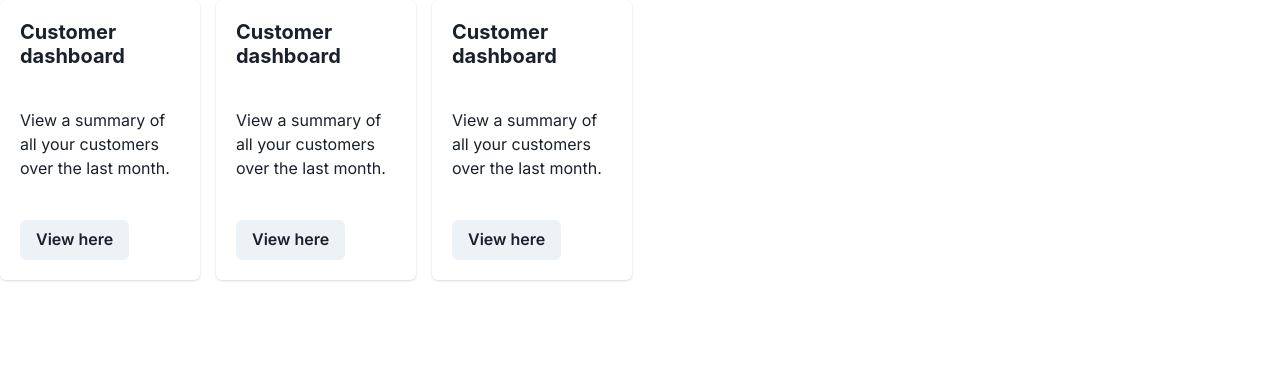
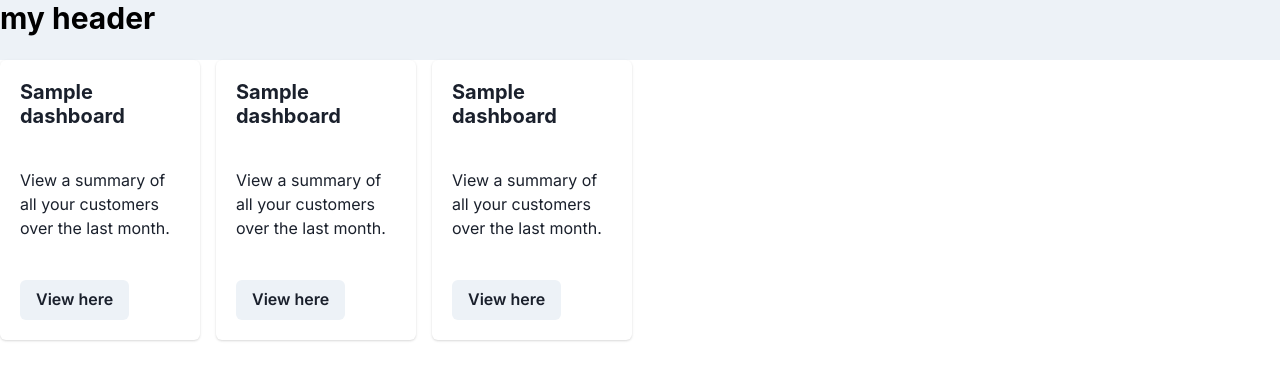
Before and after one commit to Nakanishi21/cloudflare-next, a Next.js app: page / in a window 1280 px wide. Shown: the top 380 px of the page. Built offline with nearby package versions, Linux system fonts and the light colour scheme.

Commit message:
ヘッダーを追加

```diff
--- /dev/null
+++ b/src/app/components/topHeader.tsx
@@ -0,0 +1,23 @@
+import {
+    Box,
+    Flex,
+    Heading,
+} from '@chakra-ui/react';
+import NextLink from "next/link";
+import { FC } from 'react';
+
+const TopHeader: FC = () => {
+	return (
+		<Flex color='black'>
+			<Box flex='1' bgColor="gray.100" h="60px">
+				<NextLink href="/" passHref>
+					<Heading as='h1' fontSize="3xl" cursor="pointer">
+						my header
+					</Heading>
+				</NextLink>
+			</Box>
+		</Flex>
+	)
+};
+
+export default TopHeader;
--- a/src/app/layout.tsx
+++ b/src/app/layout.tsx
@@ -1,6 +1,7 @@
 import type { Metadata } from "next";
 import { Inter } from "next/font/google";
 import { Providers } from './providers';
+import TopHeader from "./components/topHeader";
 
 const inter = Inter({ subsets: ["latin"] });
 
@@ -17,7 +18,10 @@ export default function RootLayout({
   return (
     <html lang="ja">
       <body className={inter.className}>
-        <Providers>{children}</Providers>
+        <Providers>
+          <TopHeader />
+          {children}
+        </Providers>
       </body>
     </html>
   );
--- a/src/app/page.tsx
+++ b/src/app/page.tsx
@@ -4,10 +4,10 @@ import { Card, CardHeader, CardBody, CardFooter, Text, SimpleGrid, Heading, Butt
 
 export default function Home() {
   return (
-		<SimpleGrid spacing={4} templateColumns='repeat(auto-fill, minmax(200px, 1fr))'>
+	<SimpleGrid spacing={4} templateColumns='repeat(auto-fill, minmax(200px, 1fr))'>
 			<Card>
 				<CardHeader>
-					<Heading size='md'> Customer dashboard</Heading>
+					<Heading size='md'> Sample dashboard</Heading>
 				</CardHeader>
 				<CardBody>
 					<Text>View a summary of all your customers over the last month.</Text>
@@ -18,7 +18,7 @@ export default function Home() {
 			</Card>
 			<Card>
 				<CardHeader>
-					<Heading size='md'> Customer dashboard</Heading>
+					<Heading size='md'> Sample dashboard</Heading>
 				</CardHeader>
 				<CardBody>
 					<Text>View a summary of all your customers over the last month.</Text>
@@ -29,7 +29,7 @@ export default function Home() {
 			</Card>
 			<Card>
 				<CardHeader>
-					<Heading size='md'> Customer dashboard</Heading>
+					<Heading size='md'> Sample dashboard</Heading>
 				</CardHeader>
 				<CardBody>
 					<Text>View a summary of all your customers over the last month.</Text>
@@ -38,6 +38,6 @@ export default function Home() {
 					<Button>View here</Button>
 				</CardFooter>
 			</Card>
-		</SimpleGrid>
+	</SimpleGrid>
   )
 }
```
Also changed, not shown: 1 other file (tests, documents, lock files or other folders).
